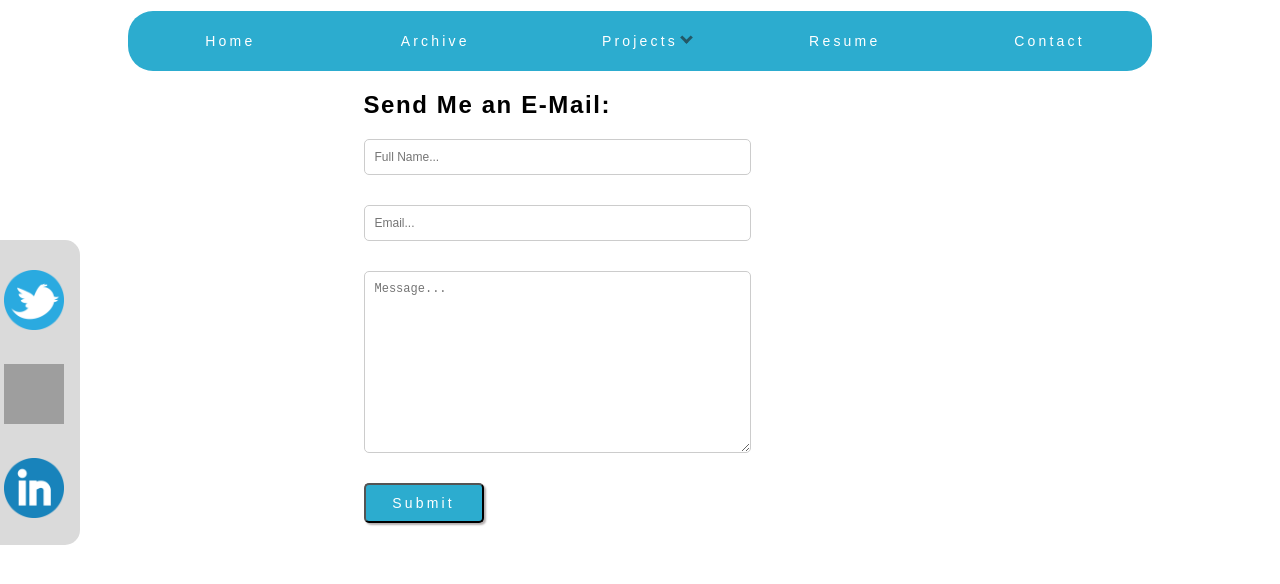
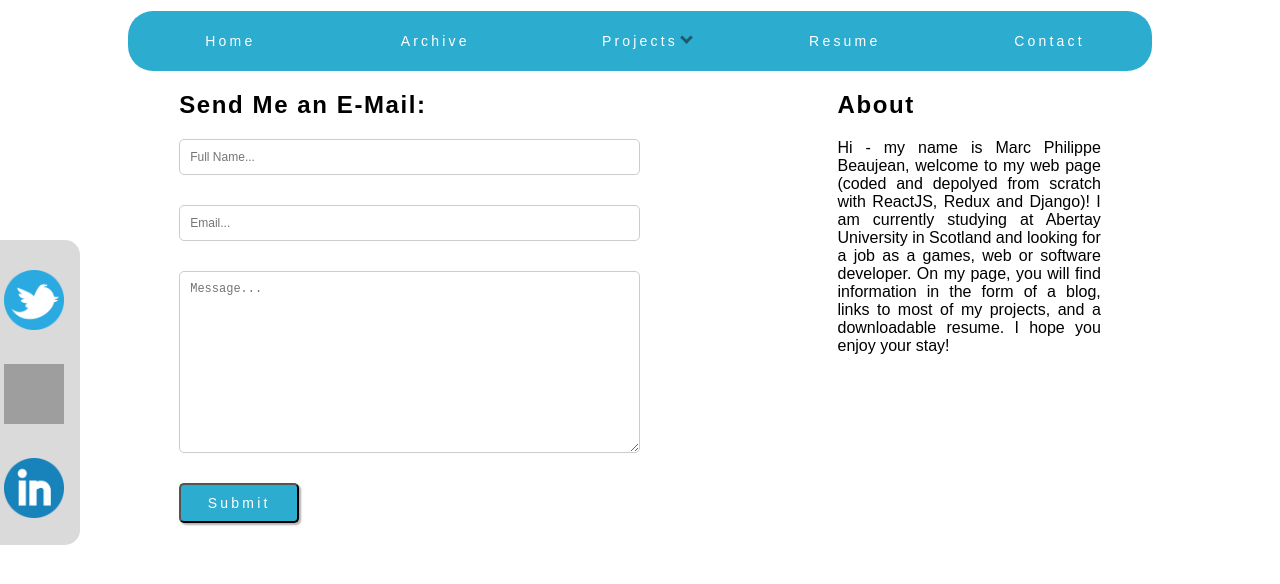
Before and after one commit to marcphilippebeaujean-abertay/ReactProjects, a React (Create React App) app in the folder blog-frontend/: page /contact in a window 1280 px wide. Shown: the top 584 px of the page. Built offline with nearby package versions, Linux system fonts and the light colour scheme; grey boxes are pictures that could not be loaded.

Commit message:
created about info sidebar

```diff
--- a/blog-frontend/src/App.jsx
+++ b/blog-frontend/src/App.jsx
@@ -9,6 +9,7 @@ import PersistentContentComponent from "./components/persistentContent";
 import MainBlogComponent from "./components/blogMain";
 import SheTown from "./components/Page Content/sheTown";
 import ContactComponent from "./components/Page Content/contact";
+import AboutInfoBar from "./components/Page Content/aboutInfoBar";
 
 class App extends Component {
   render() {
@@ -23,6 +24,9 @@ class App extends Component {
                 <Route path="/she-town" component={SheTown} />
                 <Route path="/contact" component={ContactComponent} />
               </div>
+              <div id="right-info-sidebar">
+                <AboutInfoBar />
+              </div>
             </div>
           </div>
         </BrowserRouter>
--- /dev/null
+++ b/blog-frontend/src/components/Page Content/aboutInfoBar.jsx
@@ -0,0 +1,19 @@
+import React, { Component } from "react";
+
+export default class AboutInfoBar extends Component {
+  render() {
+    return (
+      <div>
+        <h2 className="blog-post-header">About</h2>
+        <p div="about-infotext-main">
+          Hi - my name is Marc Philippe Beaujean, welcome to my web page (coded
+          and depolyed from scratch with ReactJS, Redux and Django)! I am
+          currently studying at Abertay University in Scotland and looking for a
+          job as a games, web or software developer. On my page, you will find
+          information in the form of a blog, links to most of my projects, and a
+          downloadable resume. I hope you enjoy your stay!
+        </p>
+      </div>
+    );
+  }
+}
--- a/blog-frontend/src/css/style.css
+++ b/blog-frontend/src/css/style.css
@@ -4,11 +4,17 @@
 
 #content-bg {
   width: 90%;
-  margin: auto; }
+  margin: 0 auto;
+  display: flex;
+  flex-direction: row;
+  justify-content: center; }
 
 .page-content {
-  width: 60%;
-  margin: 0 auto; }
+  width: 100%; }
+
+#right-info-sidebar {
+  width: 40%;
+  text-align: justify; }
 
 .page-main-text {
   text-align: justify; }
@@ -19,7 +25,9 @@
   .page-content {
     width: 80%; }
   #content-bg {
-    width: 100%; } }
+    width: 100%; }
+  #right-info-sidebar {
+    display: none; } }
 
 #nav-div {
   position: relative;
@@ -247,6 +255,13 @@
   justify-content: center;
   font-size: 12px; }
 
+@media only screen and (max-width: 600px) {
+  #contacts-form {
+    display: flex;
+    flex-direction: column;
+    width: 100%;
+    text-align: center; } }
+
 .blog-date {
   font-style: italic;
   color: rgba(105, 105, 105, 0.692); }
--- a/blog-frontend/src/scss/_app.scss
+++ b/blog-frontend/src/scss/_app.scss
@@ -5,12 +5,19 @@
 
 #content-bg {
   width: 90%;
-  margin: auto;
+  margin: 0 auto;
+  display: flex;
+  flex-direction: row;
+  justify-content: center;
 }
 
 .page-content {
-  width: 60%;
-  margin: 0 auto;
+  width: 100%;
+}
+
+#right-info-sidebar {
+  width: 40%;
+  text-align: justify;
 }
 
 .page-main-text {
@@ -27,4 +34,7 @@
   #content-bg {
     width: 100%;
   }
+  #right-info-sidebar {
+    display: none;
+  }
 }
```
Also changed, not shown: blog-frontend/src/scss/PageContent/_contact.scss (+9 -0 lines).
